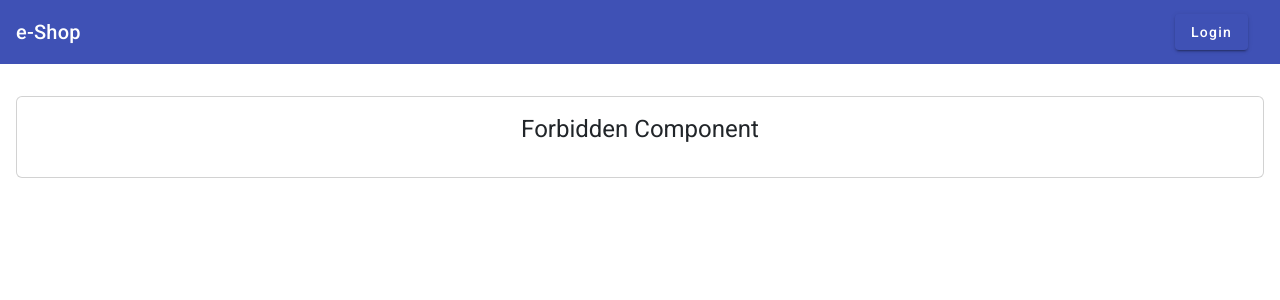
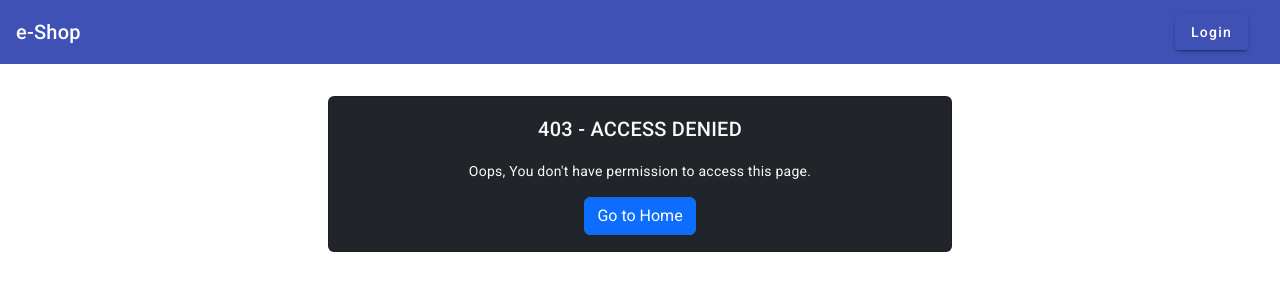
Before and after one commit to shivaprasadsamera/e-commerce-app, an Angular app in the folder e-commerce-ui/: page /forbidden in a window 1280 px wide. Shown: the top 300 px of the page. Built offline with nearby package versions, Linux system fonts and the light colour scheme.

Commit message:
Updated forbidden componet html file

```diff
--- a/e-commerce-ui/src/app/forbidden/forbidden.component.html
+++ b/e-commerce-ui/src/app/forbidden/forbidden.component.html
@@ -1,5 +1,33 @@
-<div class="conatiner mt-3 p-3">
-    <div class="card text-center p-3">
-        <h1>Forbidden Component</h1>
+<div
+  class="conatiner mt-3 p-3 d-flex justify-content-center align-items-center"
+>
+  <div class="card text-center p-3 w-50 bg-dark text-light">
+    <h2>403 - ACCESS DENIED</h2>
+    <div class="mb-3">Oops, You don't have permission to access this page.</div>
+    <div class="buttons">
+      <button type="button" class="btn btn-primary" routerLink="/">
+        Go to Home
+      </button>
     </div>
+  </div>
 </div>
+
+<!-- <div class="text-wrapper">
+  <div class="title" data-content="404">403 - ACCESS DENIED</div>
+
+  <div class="subtitle">
+    Oops, You don't have permission to access this page.
+  </div>
+  <div class="isi">
+    A web server may return a 403 Forbidden HTTP status code in response to a
+    request from a client for a web page or resource to indicate that the server
+    can be reached and understood the request, but refuses to take any further
+    action. Status code 403 responses are the result of the web server being
+    configured to deny access, for some reason, to the requested resource by the
+    client.
+  </div>
+
+  <div class="buttons">
+    <a class="button" href="https://www.brodroid.com">Go to homepage</a>
+  </div>
+</div> -->
```
